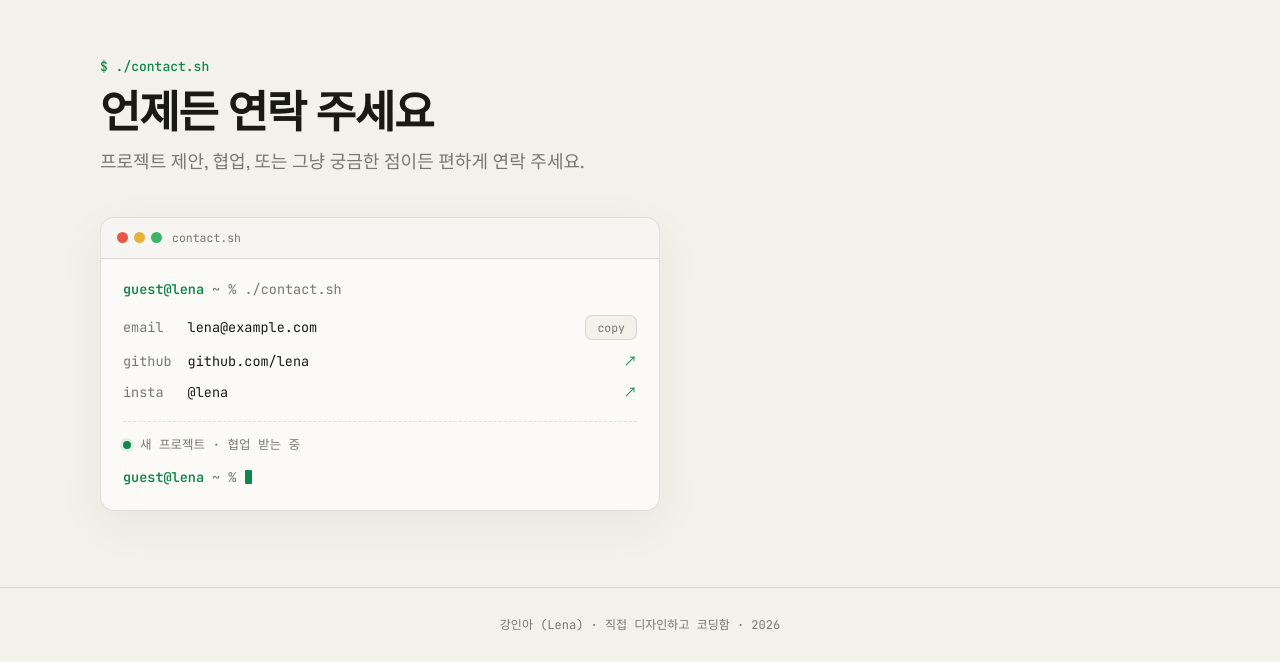
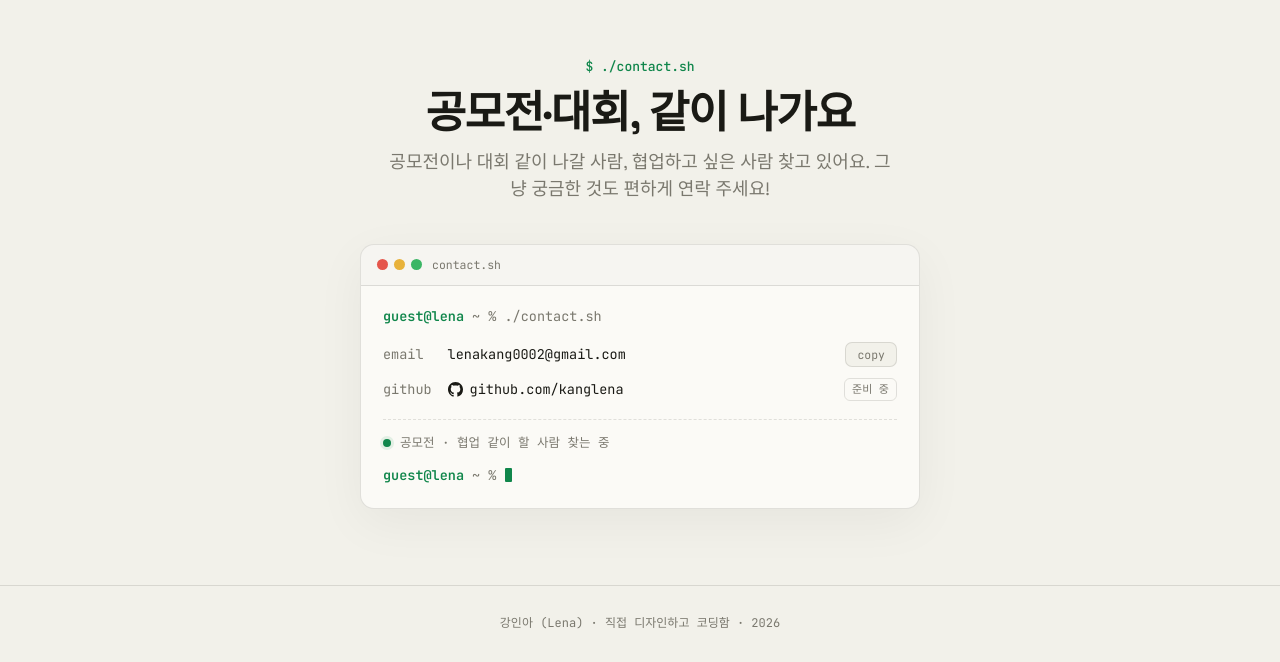
Before and after one commit to kanglena/kanglena.github.io, a Next.js app: page / in a window 1280 px wide. Shown: the part 2556-3218 px from the top of the page. Built offline with nearby package versions, Linux system fonts and the light colour scheme.

Commit message:
Rework contact section: copy, email, GitHub, centering
- New invite-style copy (contests and collabs)
- Email to lenakang0002@gmail.com
- Show GitHub as a non-clickable icon (github.com/kanglena)
- Remove placeholder Instagram row
- Center the heading and terminal card

```diff
--- a/components/LenaPortfolio.tsx
+++ b/components/LenaPortfolio.tsx
@@ -93,7 +93,7 @@ const I18N = {
       builtWith: "Claude Design · Claude Code",
       desc: "우산 QR을 찍고 5자리 학번만 누르면 대여, 반납은 QR만 다시 찍으면 끝. 학생회는 재고·대여 현황·3일 초과 연체를 한 화면에서 관리합니다.",
     },
-    contact: { tag: "$ ./contact.sh", heading: "언제든 연락 주세요", body: "프로젝트 제안, 협업, 또는 그냥 궁금한 점이든 편하게 연락 주세요.", email: "lena@example.com", github: "github.com/lena", githubUrl: "https://github.com", insta: "@lena", instaUrl: "https://instagram.com", status: "새 프로젝트 · 협업 받는 중" },
+    contact: { tag: "$ ./contact.sh", heading: "공모전·대회, 같이 나가요", body: "공모전이나 대회 같이 나갈 사람, 협업하고 싶은 사람 찾고 있어요. 그냥 궁금한 것도 편하게 연락 주세요!", email: "lenakang0002@gmail.com", github: "github.com/kanglena", status: "공모전 · 협업 같이 할 사람 찾는 중" },
     footer: "강인아 (Lena) · 직접 디자인하고 코딩함 · 2026",
   },
   en: {
@@ -122,7 +122,7 @@ const I18N = {
       builtWith: "Claude Design · Claude Code",
       desc: "Scan an umbrella's QR and tap a 5-digit student ID to rent; return is just one more scan. The council tracks stock, active rentals, and 3-day overdue items on one screen.",
     },
-    contact: { tag: "$ ./contact.sh", heading: "Always open to a chat", body: "Project ideas, collaborations, or just a question — feel free to reach out.", email: "lena@example.com", github: "github.com/lena", githubUrl: "https://github.com", insta: "@lena", instaUrl: "https://instagram.com", status: "open to new projects & collabs" },
+    contact: { tag: "$ ./contact.sh", heading: "Let's team up", body: "Looking for people to enter contests and competitions with — collabs and questions welcome too. Reach out anytime!", email: "lenakang0002@gmail.com", github: "github.com/kanglena", status: "looking for contest & collab teammates" },
     footer: "강인아 (Lena) · designed & coded by me · 2026",
   },
 };
@@ -617,12 +617,12 @@ export default function LenaPortfolio() {
 
       <section id="contact" style={{ scrollMarginTop: 90, padding: "clamp(70px,10vw,130px) 28px clamp(50px,6vw,80px)", position: "relative" }}>
         <div style={{ maxWidth: 1080, margin: "0 auto" }}>
-          <div data-reveal style={{ ...reveal, maxWidth: 640 }}>
+          <div data-reveal style={{ ...reveal, maxWidth: 640, margin: "0 auto", textAlign: "center" }}>
             <div style={{ fontFamily: MONO, fontSize: 13, color: "var(--accent)", fontWeight: 500 }}>{t.contact.tag}</div>
             <h2 style={{ fontSize: "clamp(26px,3.8vw,44px)", fontWeight: 600, letterSpacing: "-0.03em", lineHeight: 1.05, margin: "14px 0 12px" }}>{t.contact.heading}</h2>
-            <p style={{ fontSize: "clamp(15px,1.6vw,18px)", color: "var(--muted)", margin: 0, maxWidth: "44ch" }}>{t.contact.body}</p>
+            <p style={{ fontSize: "clamp(15px,1.6vw,18px)", color: "var(--muted)", margin: "0 auto", maxWidth: "44ch" }}>{t.contact.body}</p>
           </div>
-          <div data-reveal data-reveal-delay="120" style={{ ...reveal, marginTop: "clamp(28px,4vw,42px)", maxWidth: 560, background: "var(--card)", border: "1px solid var(--line)", borderRadius: 14, overflow: "hidden", boxShadow: "0 14px 50px rgba(26,26,21,0.05)" }}>
+          <div data-reveal data-reveal-delay="120" style={{ ...reveal, margin: "clamp(28px,4vw,42px) auto 0", maxWidth: 560, background: "var(--card)", border: "1px solid var(--line)", borderRadius: 14, overflow: "hidden", boxShadow: "0 14px 50px rgba(26,26,21,0.05)" }}>
             <div style={{ display: "flex", alignItems: "center", gap: 10, padding: "11px 16px", borderBottom: "1px solid var(--line)", background: "rgba(26,26,21,0.018)", fontFamily: MONO, fontSize: 11.5, color: "var(--muted)" }}>
               <div style={{ display: "flex", gap: 6 }}>
                 <span style={{ width: 11, height: 11, borderRadius: "50%", background: "#e5564b" }} />
@@ -641,11 +641,13 @@ export default function LenaPortfolio() {
                 <a className="lp-link" href={`mailto:${t.contact.email}`} style={{ color: "var(--ink)", textDecoration: "none" }}>{t.contact.email}</a>
                 <button ref={copyBtnRef} className="lp-copy" onClick={copyEmail} style={{ fontFamily: MONO, fontSize: 11.5, border: "1px solid var(--line)", background: "var(--paper)", color: "var(--muted)", padding: "3px 11px", borderRadius: 7, cursor: "pointer", justifySelf: "end" }}>copy</button>
                 <span style={{ color: "var(--muted)" }}>github</span>
-                <a className="lp-link" href={t.contact.githubUrl} target="_blank" rel="noopener noreferrer" style={{ color: "var(--ink)", textDecoration: "none" }}>{t.contact.github}</a>
-                <a href={t.contact.githubUrl} target="_blank" rel="noopener noreferrer" style={{ color: "var(--accent)", textDecoration: "none", justifySelf: "end" }}>↗</a>
-                <span style={{ color: "var(--muted)" }}>insta</span>
-                <a className="lp-link" href={t.contact.instaUrl} target="_blank" rel="noopener noreferrer" style={{ color: "var(--ink)", textDecoration: "none" }}>{t.contact.insta}</a>
-                <a href={t.contact.instaUrl} target="_blank" rel="noopener noreferrer" style={{ color: "var(--accent)", textDecoration: "none", justifySelf: "end" }}>↗</a>
+                <span style={{ color: "var(--ink)", display: "inline-flex", alignItems: "center", gap: 7 }}>
+                  <svg width="15" height="15" viewBox="0 0 16 16" fill="currentColor" aria-hidden="true">
+                    <path fillRule="evenodd" clipRule="evenodd" d="M8 0C3.58 0 0 3.58 0 8c0 3.54 2.29 6.53 5.47 7.59.4.07.55-.17.55-.38 0-.19-.01-.82-.01-1.49-2.01.37-2.53-.49-2.69-.94-.09-.23-.48-.94-.82-1.13-.28-.15-.68-.52-.01-.53.63-.01 1.08.58 1.23.82.72 1.21 1.87.87 2.33.66.07-.52.28-.87.51-1.07-1.78-.2-3.64-.89-3.64-3.95 0-.87.31-1.59.82-2.15-.08-.2-.36-1.02.08-2.12 0 0 .67-.21 2.2.82.64-.18 1.32-.27 2-.27.68 0 1.36.09 2 .27 1.53-1.04 2.2-.82 2.2-.82.44 1.1.16 1.92.08 2.12.51.56.82 1.27.82 2.15 0 3.07-1.87 3.75-3.65 3.95.29.25.54.73.54 1.48 0 1.07-.01 1.93-.01 2.2 0 .21.15.46.55.38A8.013 8.013 0 0016 8c0-4.42-3.58-8-8-8z" />
+                  </svg>
+                  {t.contact.github}
+                </span>
+                <span style={{ fontSize: 11, border: "1px solid var(--line)", borderRadius: 6, padding: "2px 7px", color: "var(--muted)", justifySelf: "end" }}>준비 중</span>
               </div>
               <div style={{ marginTop: 18, paddingTop: 14, borderTop: "1px dashed var(--line)", display: "flex", alignItems: "center", gap: 9, color: "var(--muted)", fontSize: 12.5 }}>
                 <span style={{ width: 8, height: 8, borderRadius: "50%", background: "var(--accent)", boxShadow: "0 0 0 3px var(--accent-soft)" }} />
```
